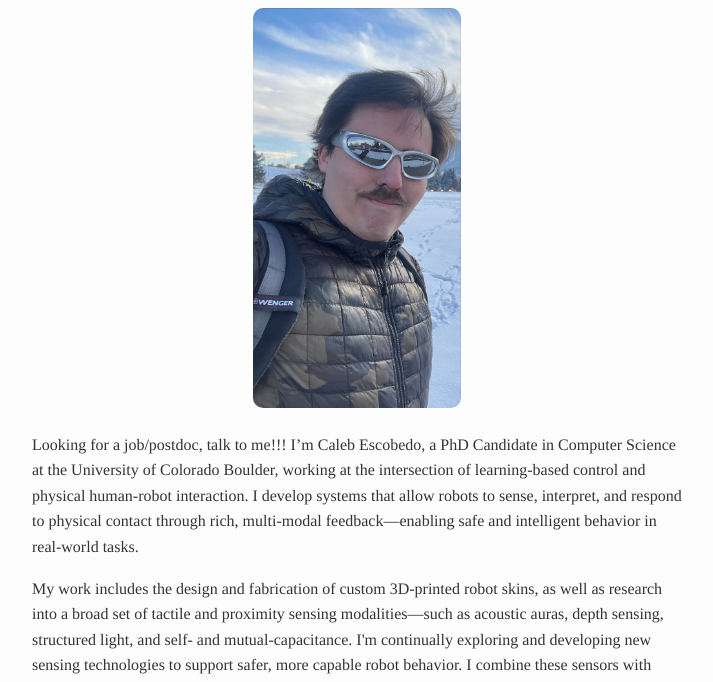
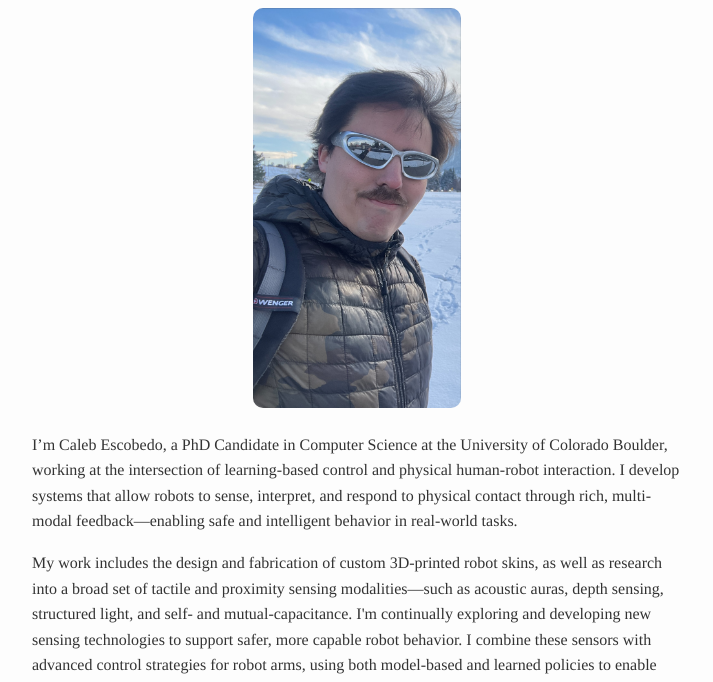
Before and after one commit to calebescobedo/caleb.phd, a plain HTML site: page index.html in a window 1280 px wide. Shown: the part 118-800 px from the top of the page, without its empty margins (283-996 px from the left). Drawn offline with Linux system fonts and the light colour scheme.

Commit message:
Remove job search statement from about section

```diff
--- a/index.html
+++ b/index.html
@@ -24,7 +24,7 @@
   </div>
   <section id="about">
     <p>
-      Looking for a job/postdoc, talk to me!!! I’m Caleb Escobedo, a PhD Candidate in Computer Science at the University of Colorado Boulder, working at the intersection of learning-based control and physical human-robot interaction. I develop systems that allow robots to sense, interpret, and respond to physical contact through rich, multi-modal feedback—enabling safe and intelligent behavior in real-world tasks.
+      I’m Caleb Escobedo, a PhD Candidate in Computer Science at the University of Colorado Boulder, working at the intersection of learning-based control and physical human-robot interaction. I develop systems that allow robots to sense, interpret, and respond to physical contact through rich, multi-modal feedback—enabling safe and intelligent behavior in real-world tasks.
     </p>
     <p>
       My work includes the design and fabrication of custom 3D-printed robot skins, as well as research into a broad set of tactile and proximity sensing modalities—such as acoustic auras, depth sensing, structured light, and self- and mutual-capacitance. I'm continually exploring and developing new sensing technologies to support safer, more capable robot behavior. I combine these sensors with advanced control strategies for robot arms, using both model-based and learned policies to enable safe physical human-robot interaction.
```
